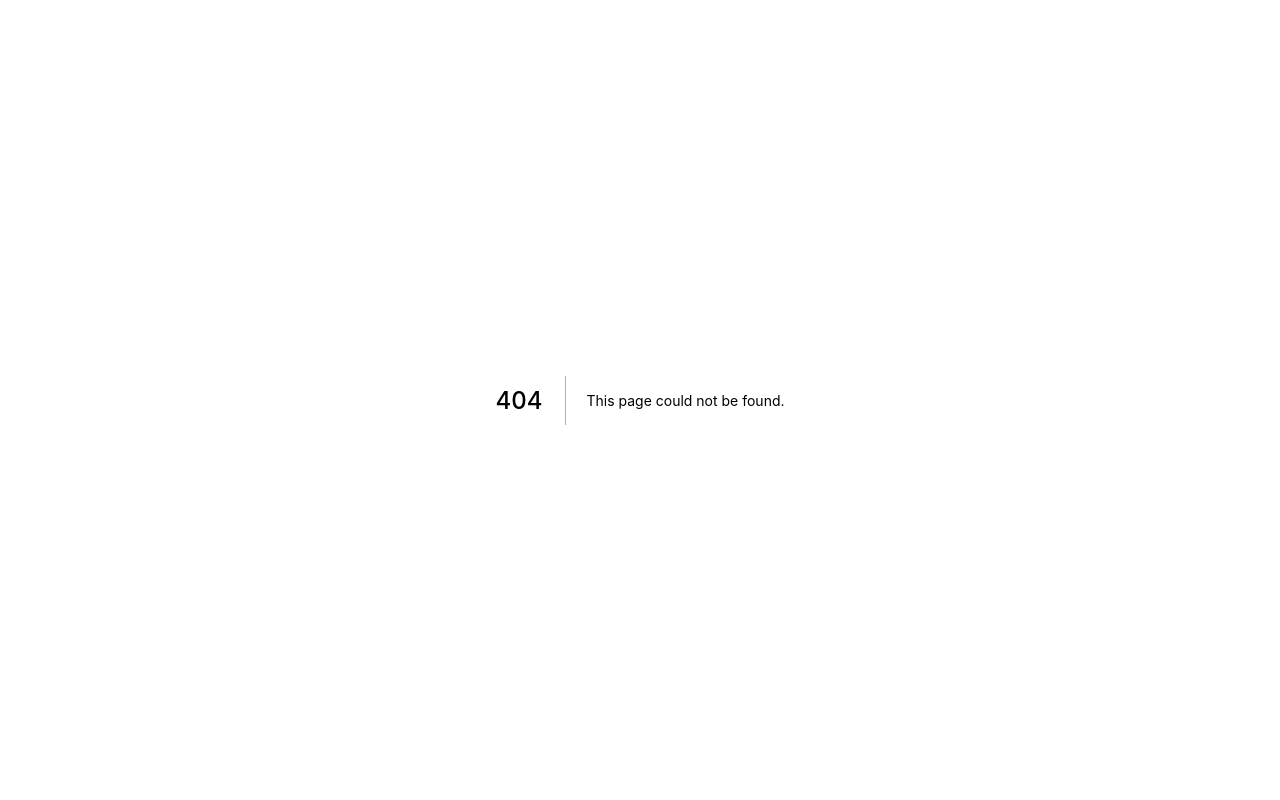
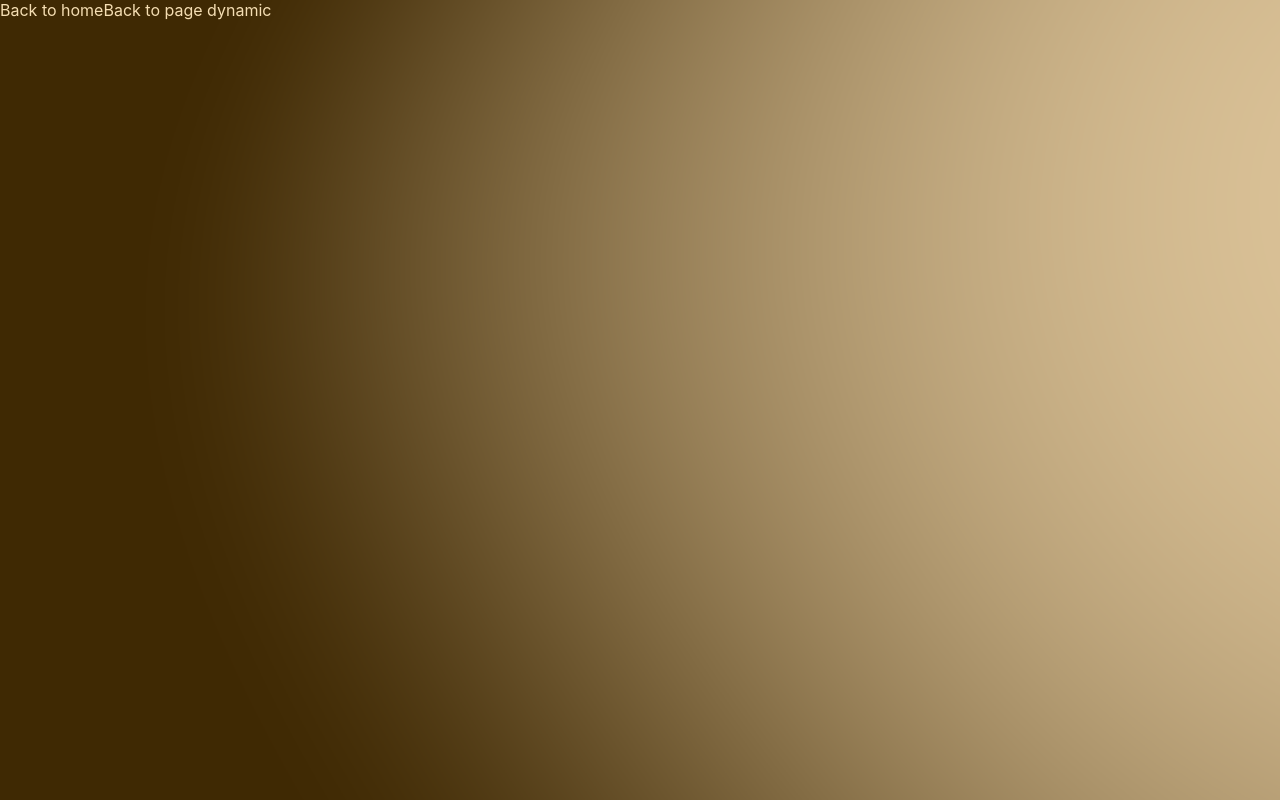
Before and after one commit to TooManyJoses/coffee_connoiseur, a Next.js app: page /coffee-store/1 in a window 1280 px wide. Before the commit this address had no page. Built offline with nearby package versions, Linux system fonts and the light colour scheme.

Commit message:
created dynamic route for coffe-shop pages

```diff
--- /dev/null
+++ b/pages/coffee-store/[id].js
@@ -0,0 +1,21 @@
+import Link from "next/link";
+import { useRouter } from "next/router";
+
+const CoffeeStore = () => {
+  const router = useRouter();
+  const { id } = router.query;
+  console.log("id", id);
+
+  return (
+    <div>
+      <Link href="/">
+        <a>Back to home</a>
+      </Link>
+      <Link href="/coffee-store/dynamic">
+        <a>Back to page dynamic</a>
+      </Link>
+    </div>
+  );
+};
+
+export default CoffeeStore;
```
